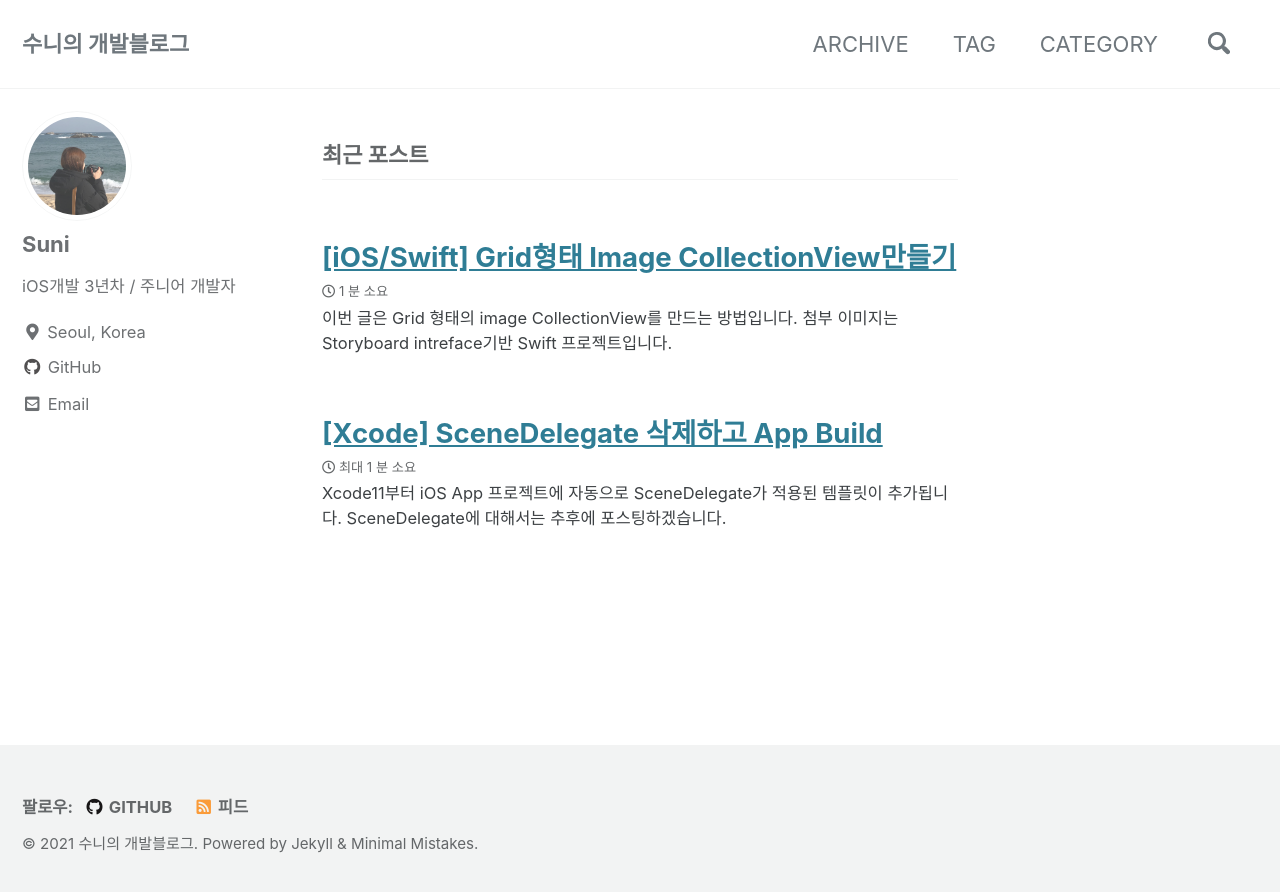
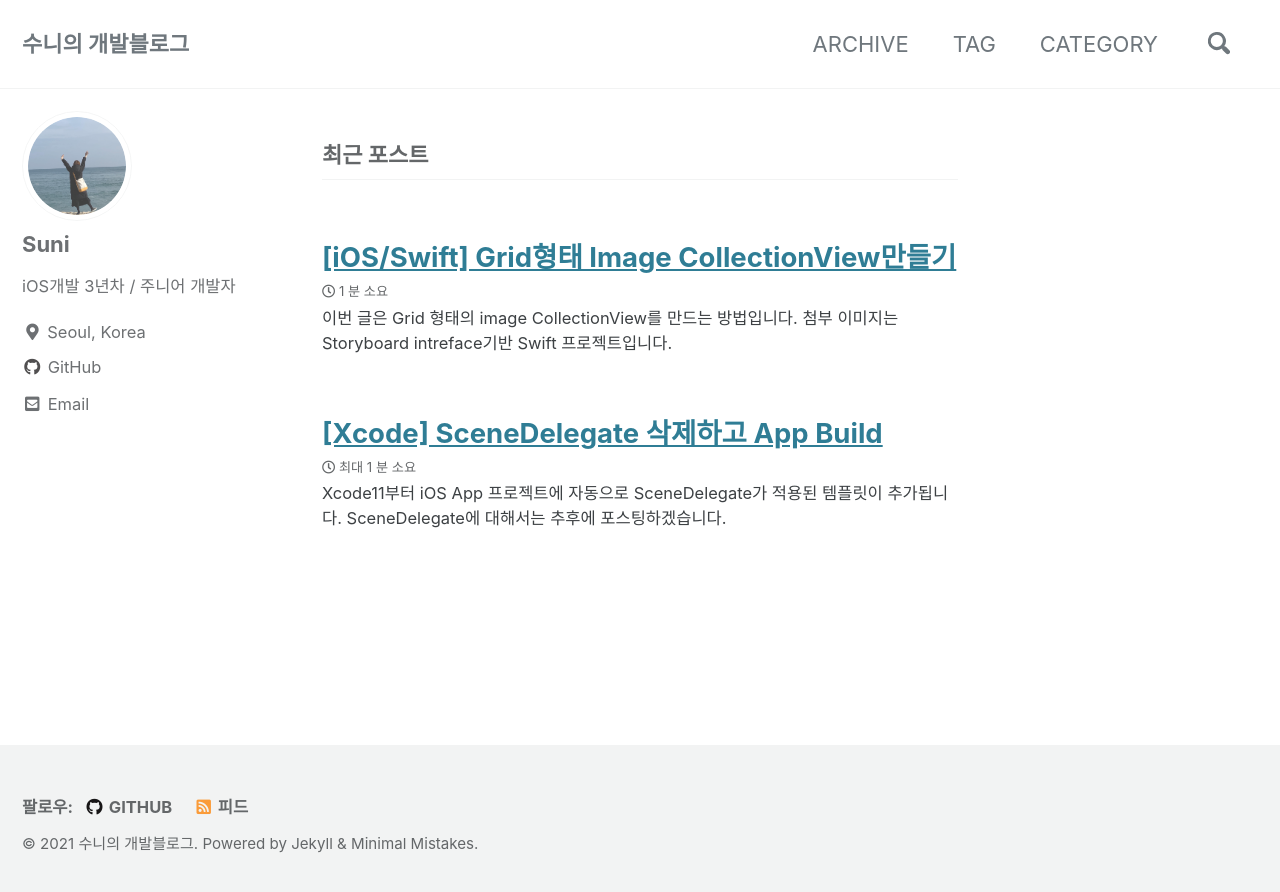
Before and after one commit to SuniDev/SuniDev.github.io, a Jekyll site: the page built from index.html, in a window 1280 px wide. Shown: the top 892 px of the page. Built offline with Jekyll 4.4.1, drawn with Linux system fonts in a browser that asks for light colours; cached includes are drawn as plain includes; the list of posts is cut into pages by our own code.

Commit message:
profile 수정

```diff
--- a/_config.yml
+++ b/_config.yml
@@ -94,7 +94,7 @@ analytics:
 # Site Author
 author:
   name             : "Suni"
-  avatar           : "/assets/images/profile.jpg"# path of avatar image, e.g. "/assets/images/bio-photo.jpg"
+  avatar           : "/assets/images/profile.png"# path of avatar image, e.g. "/assets/images/bio-photo.jpg"
   bio              : "iOS개발 3년차 / 주니어 개발자"
   location         : "Seoul, Korea"
   email            : "mailto:sun-918@naver.com"
```
Also changed, not shown: assets/images/profile.png (added), 1 other file.
